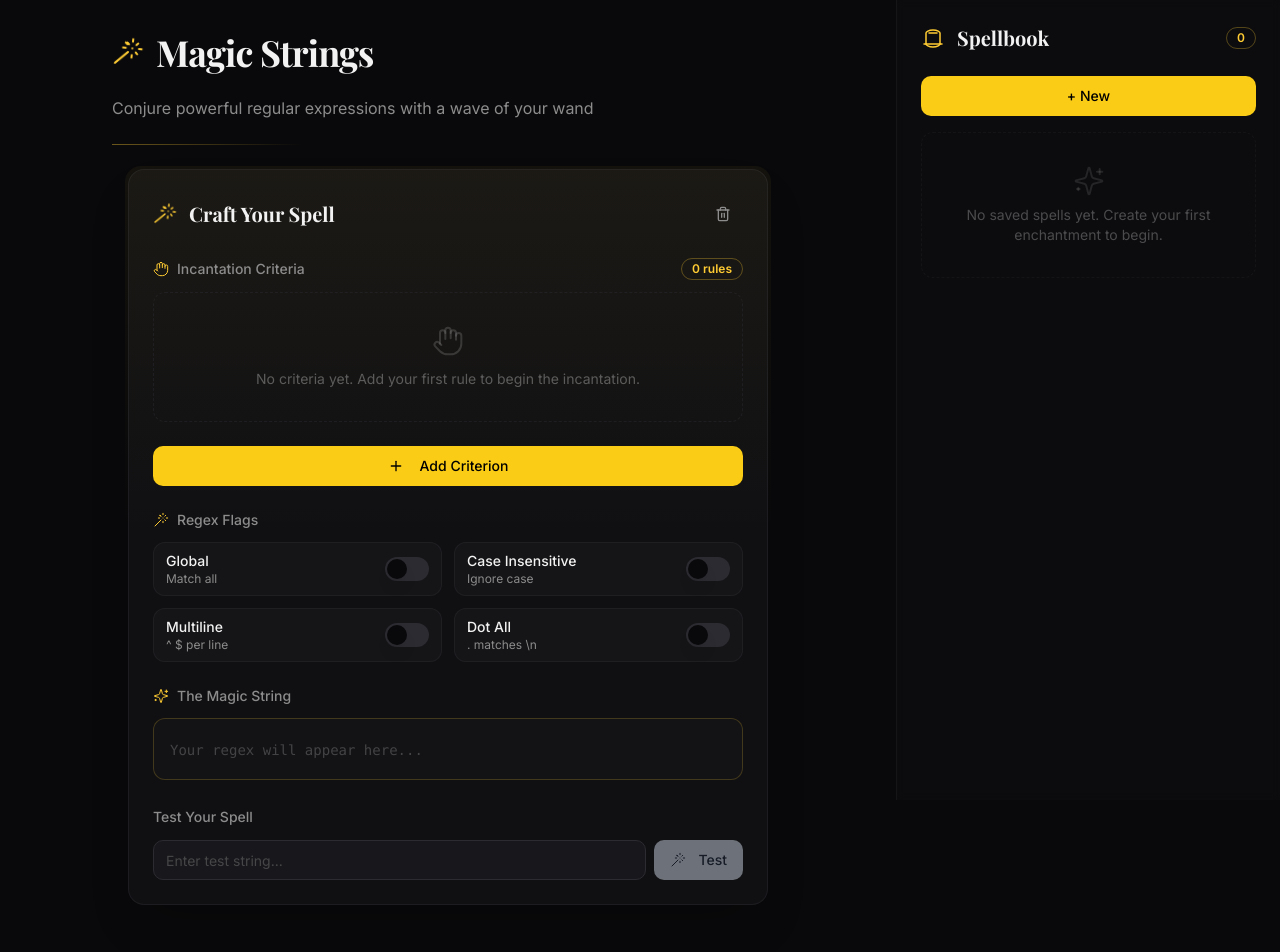
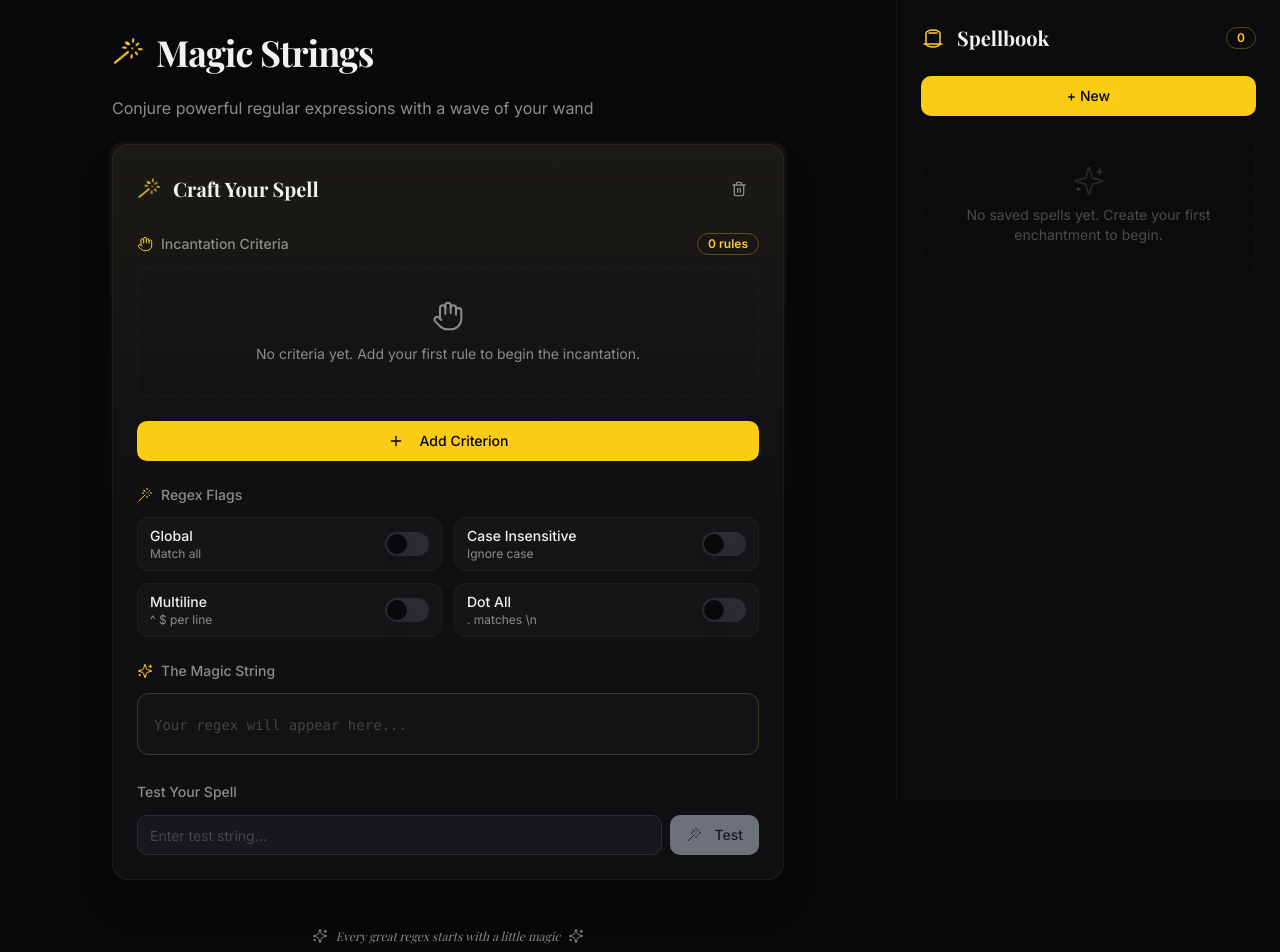
Before and after one commit to andymagill/magic-strings, a Next.js app: page / in a window 1280 px wide. Shown: the top 952 px of the page. Built offline with nearby package versions, Linux system fonts and the light colour scheme; a web font is replaced by a local one.

Commit message:
refactor(styles): improve text-muted styles in Page and RegexBuilder components

```diff
--- a/app/page.tsx
+++ b/app/page.tsx
@@ -110,14 +110,11 @@ export default function Page() {
             <p className="text-muted-foreground text-sm md:text-base max-w-2xl">
               Conjure powerful regular expressions with a wave of your wand
             </p>
-
-            {/* Decorative spotlight line */}
-            <div className="mt-6 w-48 h-px bg-gradient-to-r from-accent/40 via-accent/20 to-transparent" />
           </div>
         </header>
 
         {/* Content */}
-        <div className="relative z-10 px-4 pb-12 max-w-2xl mx-auto space-y-6">
+        <div className="relative z-10 px-4 sm:px-0 pb-12 max-w-2xl mx-auto space-y-6">
           {/* Builder Card - Main Stage */}
           <section
             className="rounded-2xl border border-border/50 bg-card/80 backdrop-blur-sm p-6 shadow-2xl shadow-black/20"
@@ -137,7 +134,7 @@ export default function Page() {
 
           {/* Footer decoration */}
           <footer className="text-center pt-6">
-            <div className="flex items-center justify-center gap-2 text-muted-foreground/30">
+            <div className="flex items-center justify-center gap-2 text-muted-foreground">
               <SparklesIcon className="w-4 h-4" />
               <span className="text-xs font-serif italic">Every great regex starts with a little magic</span>
               <SparklesIcon className="w-4 h-4" />
--- a/components/regex-builder.tsx
+++ b/components/regex-builder.tsx
@@ -247,8 +247,8 @@ export function RegexBuilder({ onSave, onDelete, editingRegex, onCancelEdit }: R
 
         {criteria.length === 0 && (
           <div className="rounded-xl border border-dashed border-border/50 p-8 text-center">
-            <HandIcon className="w-8 h-8 text-muted-foreground/30 mx-auto mb-3" />
-            <p className="text-sm text-muted-foreground/60">
+            <HandIcon className="w-8 h-8 text-muted-foreground mx-auto mb-3" />
+            <p className="text-sm text-muted-foreground">
               No criteria yet. Add your first rule to begin the incantation.
             </p>
           </div>
```
